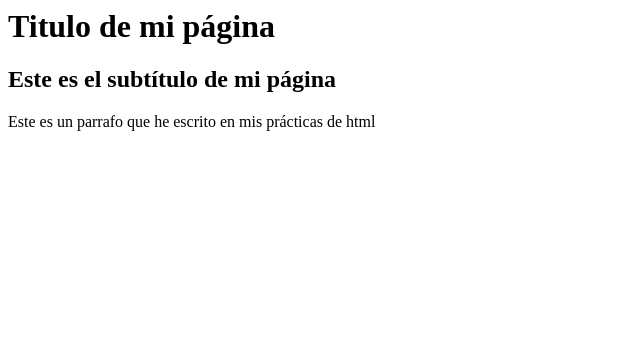
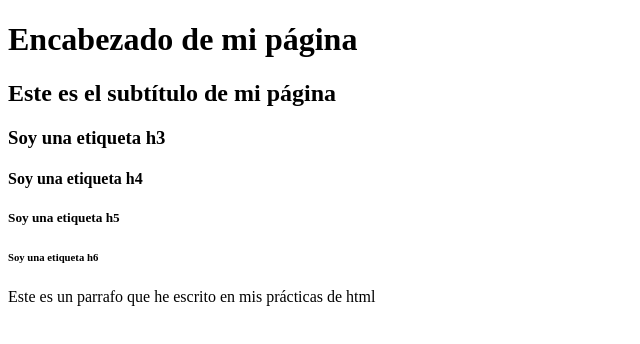
Before and after one commit to Meztinea/Learning-HTML5-MyNotes, a plain HTML site: page index.html in a window 1280 px wide. Shown: the whole page, without its empty margins (0-640 px from the left). Drawn offline with Linux system fonts and the light colour scheme.

Commit message:
Se agrega la información sobre varias etiquetas
Se agregan notas sobre las etiquetas body, h1, head, html, p y
title. Se agregan conceptos importantes como DOCTYPE, html, etiquetas,
archivo index.html y los atributos de etiquetas. Se agrega información
al README.md.

```diff
--- a/index.html
+++ b/index.html
@@ -1,7 +1,15 @@
-<title>Aprendiendo HTML</title>
-
-<h1>Titulo de mi página</h1>
-
-<h2>Este es el subtítulo de mi página</h2>
-
-<p>Este es un parrafo que he escrito en mis prácticas de html</p>
+<!DOCTYPE html>
+<html>
+    <head>
+        <title>Titulo: Aprendiendo HTML</title>
+    </head>
+    <body>
+        <h1>Encabezado de mi página</h1>
+        <h2>Este es el subtítulo de mi página</h2>
+        <h3>Soy una etiqueta h3</h3>
+        <h4>Soy una etiqueta h4</h4>
+        <h5>Soy una etiqueta h5</h5>
+        <h6>Soy una etiqueta h6</h6>
+        <p>Este es un parrafo que he escrito en mis prácticas de html</p>
+    </body>
+</html>
```
Also changed, not shown: My_notes/Conceptos/Atributos_de_etiquetas.txt (added), My_notes/Conceptos/DOCTYPE.txt (added), My_notes/Conceptos/Etiquetas.txt (added), My_notes/Conceptos/HTML.txt (added), My_notes/Conceptos/Index.txt (added), My_notes/Etiquetas/body.txt (added), My_notes/Etiquetas/h1--h6.txt (added), My_notes/Etiquetas/head.txt (added), My_notes/Etiquetas/html.txt (added), My_notes/Etiquetas/p.txt (added), My_notes/Etiquetas/title.txt (added), 2 other files.
